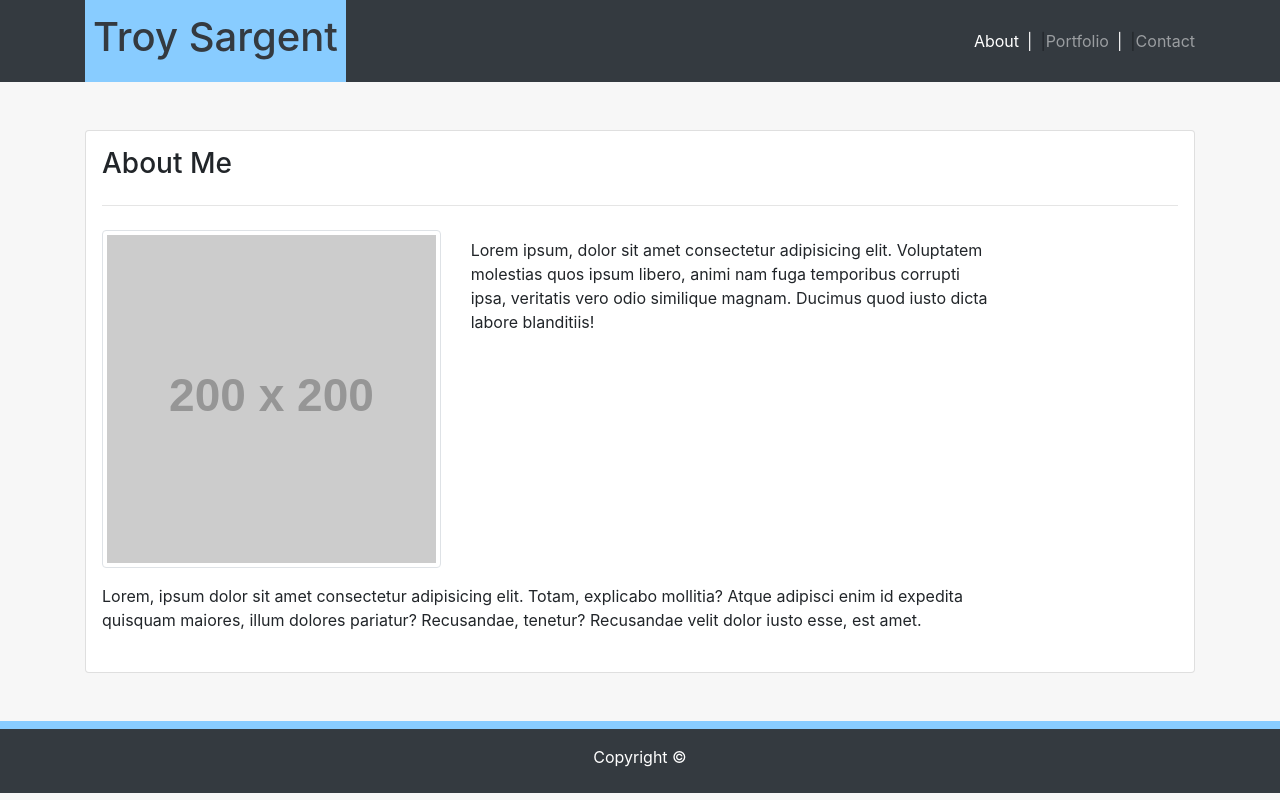
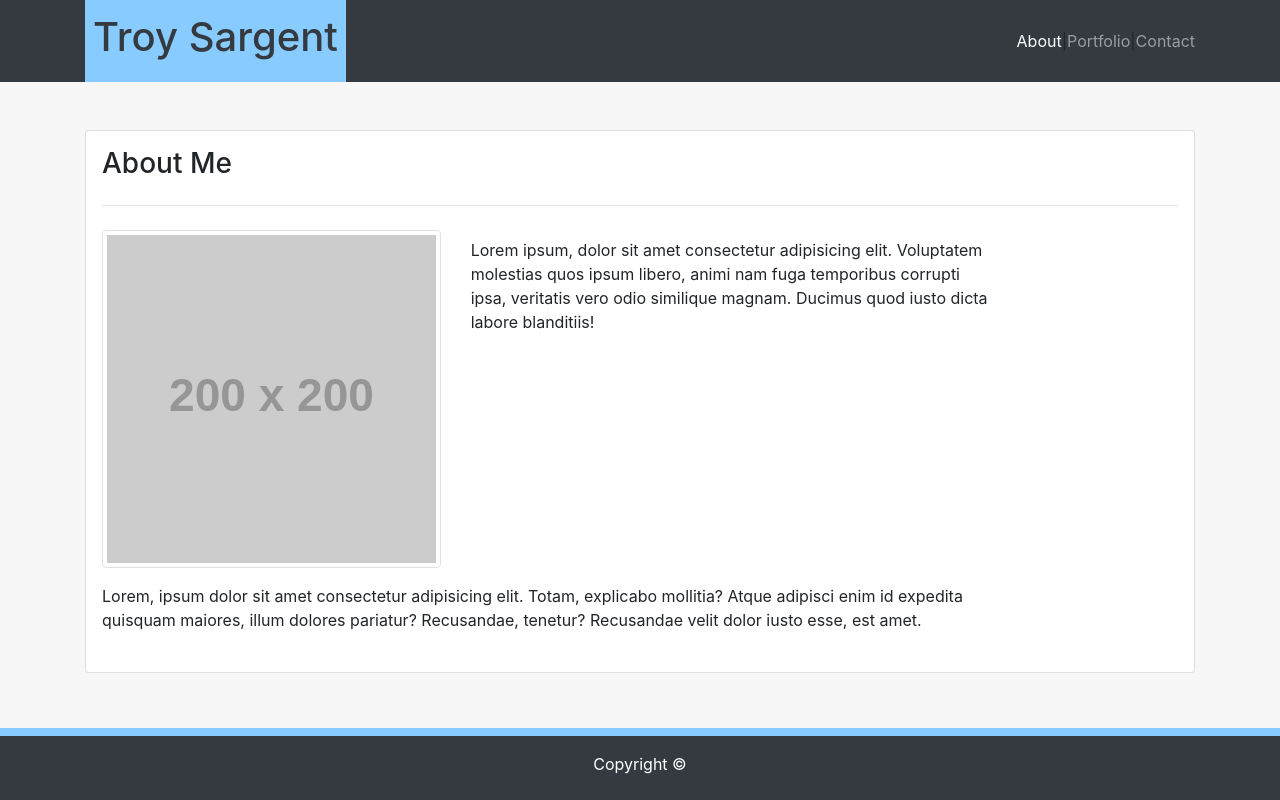
Before and after one commit to TroySargent/bootstrap-responsive-portfolio, a plain HTML site: page index.html in a window 1280 px wide. Drawn offline with nearby package versions, Linux system fonts and the light colour scheme; placeholder pictures from the web are drawn by us.

Commit message:
fixed navlink separator and fixed footer to bottom

```diff
--- a/index.html
+++ b/index.html
@@ -19,11 +19,9 @@
                 <li class="nav-item">
                     <a class="nav-link active" href="./index.html">About</a>
                 </li>
-                <span>|</span>
                 <div class="separator">|</div>
                     <a class="nav-link" href="./portfolio.html">Portfolio</a>
                 </li>
-                <span>|</span>
                 <div class="separator">|</div>
                     <a class="nav-link" href="./contact.html">Contact</a>
                 </li>
@@ -66,7 +64,7 @@
     </main>
 
     <footer>
-        <nav class="navbar navbar-dark bg-dark mt-5 pt-4 justify-content-center">
+        <nav class="navbar navbar-dark bg-dark mt-5 pt-4 fixed-bottom justify-content-center">
         <div class="rect"></div>
             <p class="text-white">Copyright &copy;</p>
         </nav>
```
